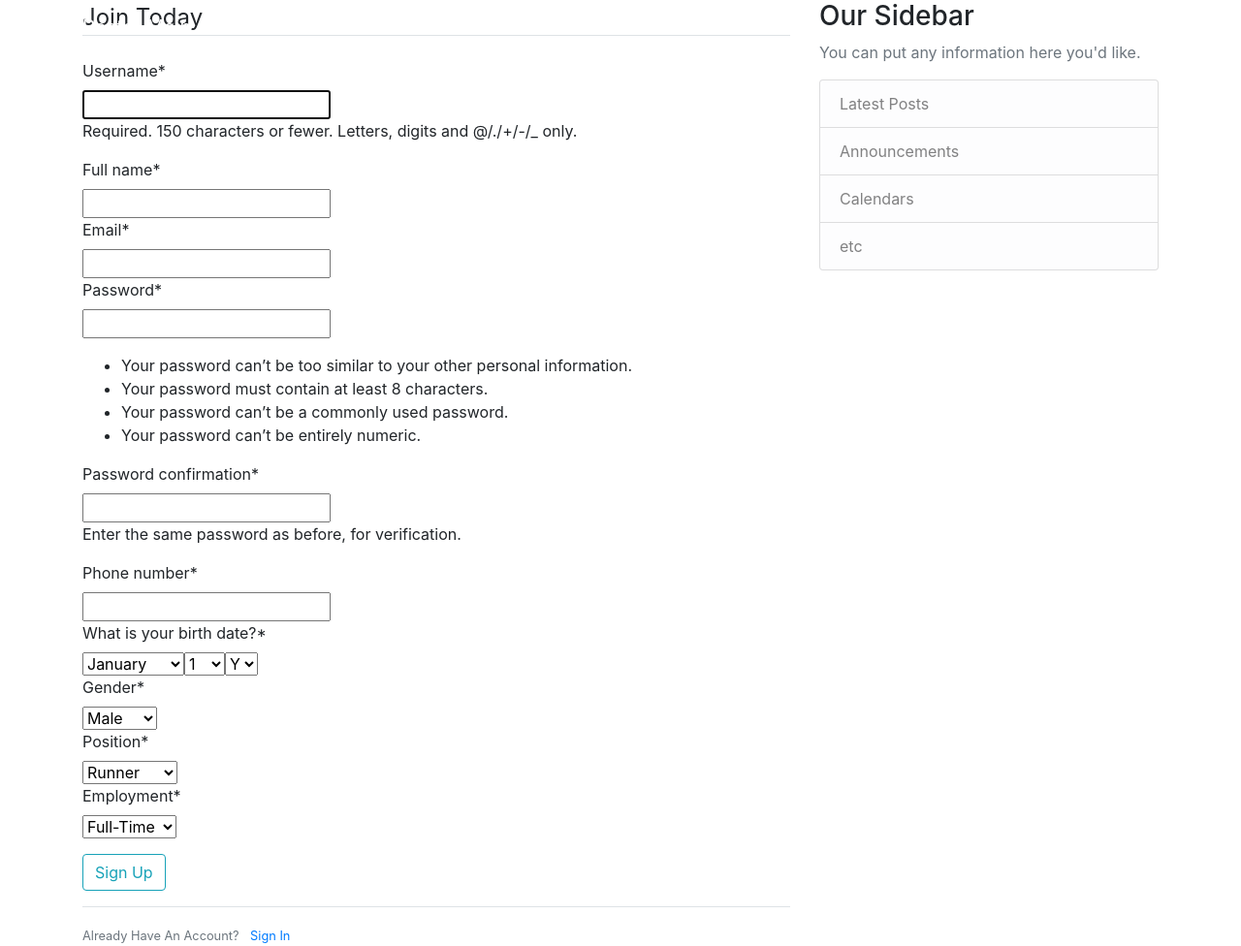
After one commit to Lukaszk01/HenngeChallenge, a Django app: page /register/ in a window 1280 px wide. The commit adds this page. Shown: the whole page at 97% size. Run offline with Django 3.2, Linux system fonts and the light colour scheme; style sheets or scripts are compiled from the project's sources; some libraries are stand-ins or nearby versions.

Commit message:
registration

```diff
--- a/Django/Roster/Roster/Roster/settings.py
+++ b/Django/Roster/Roster/Roster/settings.py
@@ -32,12 +32,14 @@ ALLOWED_HOSTS = []
 
 INSTALLED_APPS = [
     'main.apps.MainConfig',
+    'user.apps.UserConfig',
     'django.contrib.admin',
     'django.contrib.auth',
     'django.contrib.contenttypes',
     'django.contrib.sessions',
     'django.contrib.messages',
     'django.contrib.staticfiles',
+    'crispy_forms',
 ]
 
 MIDDLEWARE = [
--- a/Django/Roster/Roster/Roster/urls.py
+++ b/Django/Roster/Roster/Roster/urls.py
@@ -15,8 +15,10 @@ Including another URLconf
 """
 from django.contrib import admin
 from django.urls import path, include
+from user import views as user_views
 
 urlpatterns = [
     path('admin/', admin.site.urls),
+    path('register/', user_views.register, name='register'),
     path('', include('main.urls')),
 ]
--- /dev/null
+++ b/Django/Roster/Roster/main/templates/main/base.html
@@ -0,0 +1,77 @@
+{% load static %}
+<!DOCTYPE html>
+<html>
+<head>
+
+    <!-- Required meta tags -->
+    <meta charset="utf-8">
+    <meta name="viewport" content="width=device-width, initial-scale=1, shrink-to-fit=no">
+
+    <!-- Bootstrap CSS -->
+    <link rel="stylesheet" href="https://maxcdn.bootstrapcdn.com/bootstrap/4.0.0/css/bootstrap.min.css" integrity="sha384-Gn5384xqQ1aoWXA+058RXPxPg6fy4IWvTNh0E263XmFcJlSAwiGgFAW/dAiS6JXm" crossorigin="anonymous">
+
+    <link rel="stylesheet" type="text/css" href="{% static 'main/main.css' %}">
+
+    {% if title %}
+        <title>Roster{{ title }}</title>
+    {% else %}
+        <title></title>
+    {% endif %}
+</head>
+<body>
+    <header class="site-header">
+      <nav class="navbar navbar-expand-md navbar-dark bg-steel fixed-top">
+        <div class="container">
+          <a class="navbar-brand mr-4" href="#">Roster Main</a>
+          <button class="navbar-toggler" type="button" data-toggle="collapse" data-target="#navbarToggle" aria-controls="navbarToggle" aria-expanded="false" aria-label="Toggle navigation">
+          <span class="navbar-toggler-icon"></span>
+          </button>
+          <div class="collapse navbar-collapse" id="navbarToggle">
+            <div class="navbar-nav mr-auto">
+              <a class="nav-item nav-link" href="#">Home</a>
+              <a class="nav-item nav-link" href="#">About</a>
+            </div>
+            <!-- Navbar Right Side -->
+            <div class="navbar-nav">
+              <a class="nav-item nav-link" href="#">Login</a>
+              <a class="nav-item nav-link" href="#">Register</a>
+            </div>
+          </div>
+        </div>
+      </nav>
+    </header>
+    <main role="main" class="container">
+      <div class="row">
+        <div class="col-md-8">
+          {% if messages %}
+            {% for message in messages %}
+              <div class="alert alert-{{ message.tags }}">
+                {{ message }}
+              </div>
+            {% endfor %}
+          {% endif %}
+          {% block content %}{% endblock %}
+        </div>
+        <div class="col-md-4">
+          <div class="content-section">
+            <h3>Our Sidebar</h3>
+            <p class='text-muted'>You can put any information here you'd like.
+              <ul class="list-group">
+                <li class="list-group-item list-group-item-light">Latest Posts</li>
+                <li class="list-group-item list-group-item-light">Announcements</li>
+                <li class="list-group-item list-group-item-light">Calendars</li>
+                <li class="list-group-item list-group-item-light">etc</li>
+              </ul>
+            </p>
+          </div>
+        </div>
+      </div>
+    </main>
+
+    <!-- Optional JavaScript -->
+    <!-- jQuery first, then Popper.js, then Bootstrap JS -->
+    <script src="https://code.jquery.com/jquery-3.2.1.slim.min.js" integrity="sha384-KJ3o2DKtIkvYIK3UENzmM7KCkRr/rE9/Qpg6aAZGJwFDMVNA/GpGFF93hXpG5KkN" crossorigin="anonymous"></script>
+    <script src="https://cdnjs.cloudflare.com/ajax/libs/popper.js/1.12.9/umd/popper.min.js" integrity="sha384-ApNbgh9B+Y1QKtv3Rn7W3mgPxhU9K/ScQsAP7hUibX39j7fakFPskvXusvfa0b4Q" crossorigin="anonymous"></script>
+    <script src="https://maxcdn.bootstrapcdn.com/bootstrap/4.0.0/js/bootstrap.min.js" integrity="sha384-JZR6Spejh4U02d8jOt6vLEHfe/JQGiRRSQQxSfFWpi1MquVdAyjUar5+76PVCmYl" crossorigin="anonymous"></script>
+</body>
+</html>
--- a/Django/Roster/Roster/main/templates/main/home.html
+++ b/Django/Roster/Roster/main/templates/main/home.html
@@ -1,5 +1,7 @@
+{% extends "main/base.html" %}
 <html>
 <head>
+
   <meta charset="UTF-8">
   <title>home</title>
 </head>
--- /dev/null
+++ b/Django/Roster/Roster/user/forms.py
@@ -0,0 +1,46 @@
+from django import forms
+from django.contrib.auth.models import User
+from django.contrib.auth.forms import UserCreationForm
+
+
+class UserRegisterForm(UserCreationForm):
+    email = forms.EmailField()
+    birth_date= forms.DateField(label='What is your birth date?', widget=forms.SelectDateWidget(years='YEARS'))
+    full_name = forms.CharField()
+    phone_number = forms.IntegerField()
+    gender = forms.fields.ChoiceField(
+        choices = (
+            ('M', 'Male'),
+            ('F', 'Female'),
+            ('O', 'Other'),
+        ),
+        required=True,
+        widget=forms.widgets.Select
+    )
+    position = forms.fields.ChoiceField(
+        choices = (
+            ('R', 'Runner'),
+            ('S', 'Server'),
+            ('Rsp', 'Reception'),
+            ('B', 'Bartender'),
+            ('O', 'Other'),
+
+        ),
+        required=True,
+        widget=forms.widgets.Select
+    )
+    employment = forms.fields.ChoiceField(
+        choices = (
+            ('F', 'Full-Time'),
+            ('P', 'Part-Time'),
+            ('O', 'Other'),
+
+
+        ),
+        required=True,
+        widget=forms.widgets.Select
+    )
+
+    class Meta:
+        model = User
+        fields = ['username', 'full_name', 'email', 'password1', 'password2', 'phone_number', 'birth_date', 'gender', 'position', 'employment']
--- /dev/null
+++ b/Django/Roster/Roster/user/templates/user/register.html
@@ -0,0 +1,21 @@
+{% extends "main/base.html" %}
+{% load crispy_forms_tags %}
+{% block content %}
+    <div class="content-section">
+        <form method="POST">
+            {% csrf_token %}
+            <fieldset class="form-group">
+                <legend class="border-bottom mb-4">Join Today</legend>
+                {{ form|crispy }}
+            </fieldset>
+            <div class="form-group">
+                <button class="btn btn-outline-info" type="submit">Sign Up</button>
+            </div>
+        </form>
+        <div class="border-top pt-3">
+            <small class="text-muted">
+                Already Have An Account? <a class="ml-2" href="#">Sign In</a>
+            </small>
+        </div>
+    </div>
+{% endblock content %}
--- a/Django/Roster/Roster/user/views.py
+++ b/Django/Roster/Roster/user/views.py
@@ -1,3 +1,16 @@
-from django.shortcuts import render
+from django.shortcuts import render, redirect
+from django.contrib import messages
+from .forms import UserRegisterForm
 
-# Create your views here.
+
+def register(request):
+    if request.method == 'POST':
+        form = UserRegisterForm(request.POST)
+        if form.is_valid():
+            form.save()
+            username = form.cleaned_data.get('username')
+            messages.success(request, f'Account created for {username}!')
+            return redirect('roster-home')
+    else:
+        form = UserRegisterForm()
+    return render(request, 'user/register.html', {'form': form})
```
Also changed, not shown: Django/Roster/Roster/main/static/main.css (added, +85 -0 lines), Django/Roster/Roster/db.sqlite3.
